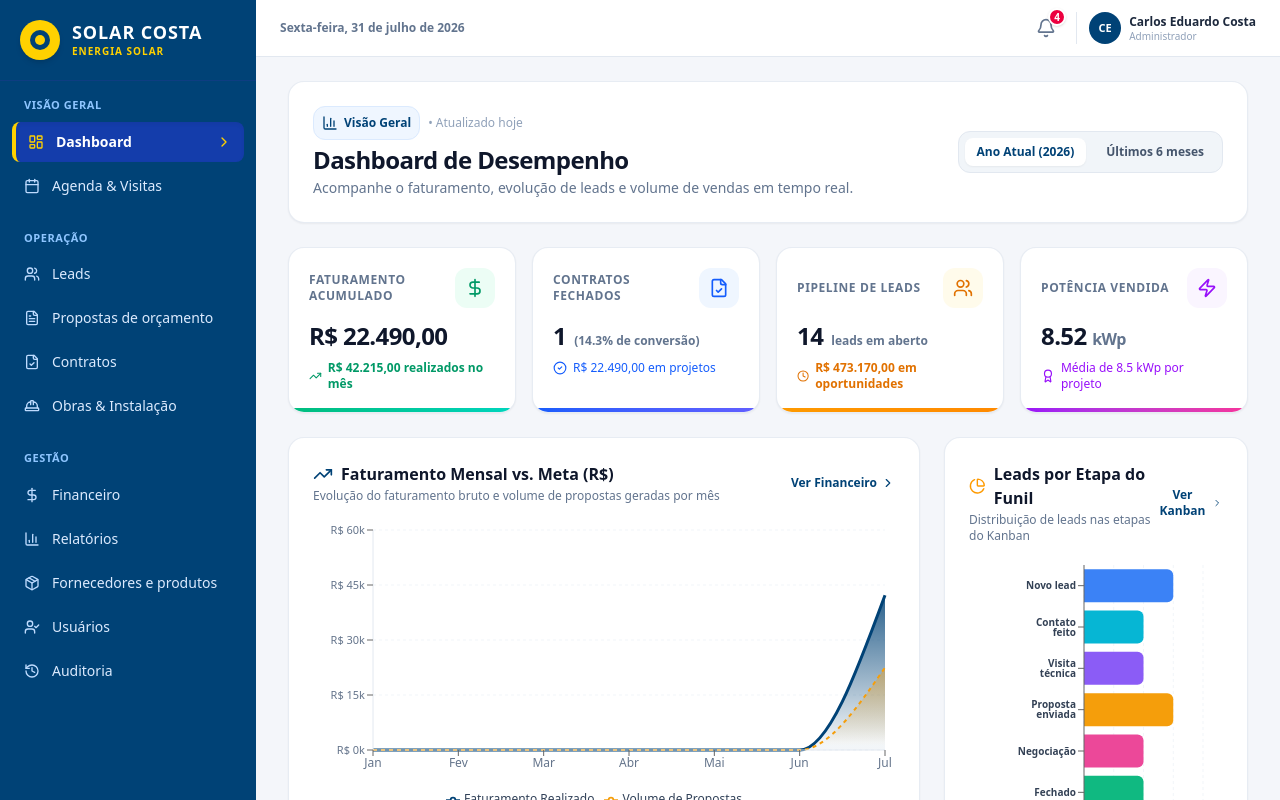
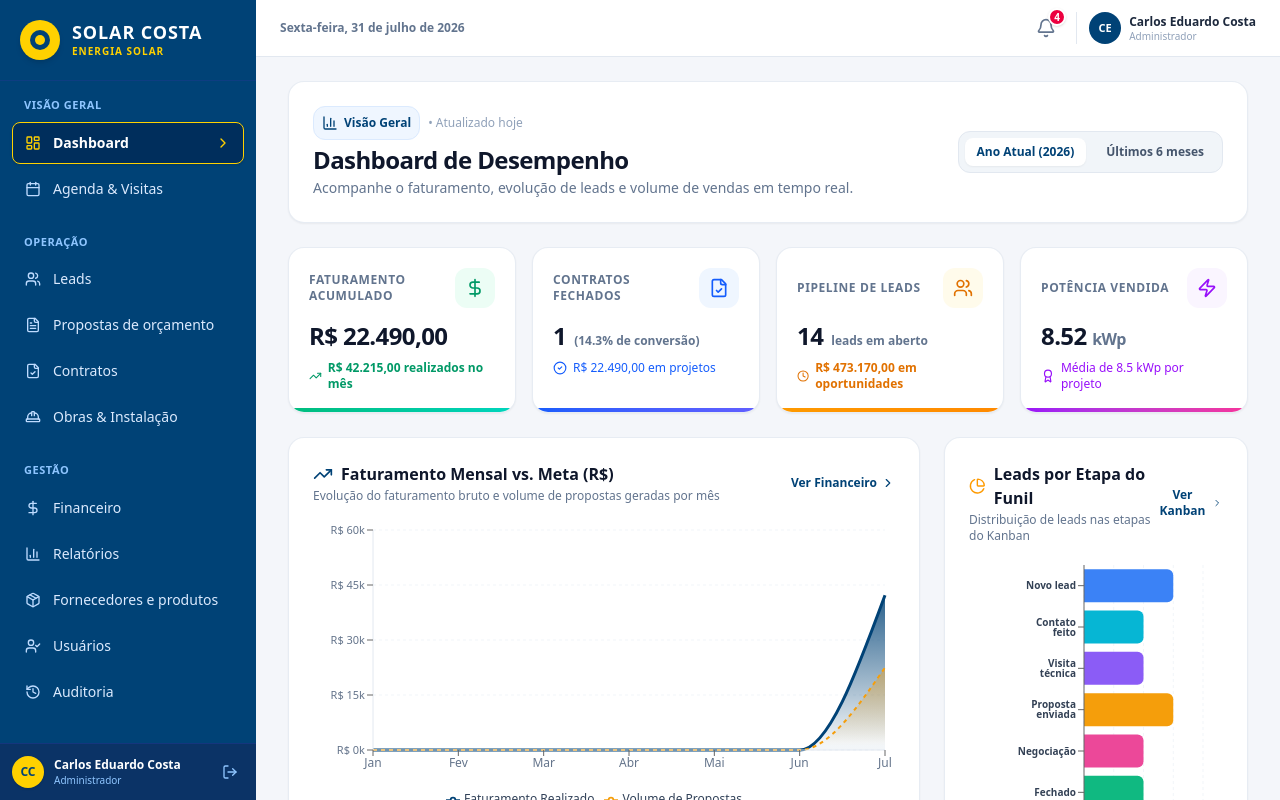
Before and after one commit to gabrielskap/SolarCosta, a React (Vite) app: page /sistema in a window 1280 px wide. Shown: the top 800 px of the page. Built offline with nearby package versions, Linux system fonts and the light colour scheme.

Commit message:
feat: initialize main application shell and sidebar component for CRM navigation

```diff
--- a/src/App.tsx
+++ b/src/App.tsx
@@ -403,9 +403,9 @@ export default function App() {
   const currentLead = leads.find((l) => l.id === selectedLeadId) || leads[0];
 
   return (
-    <div className="min-h-screen bg-[#f4f6fa] text-slate-800 flex flex-col font-sans antialiased">
+    <div className="h-screen w-screen overflow-hidden bg-[#f4f6fa] text-slate-800 flex flex-col font-sans antialiased">
       {/* Mobile Top Header Navigation */}
-      <header className="md:hidden bg-[#004276] text-white p-4 flex items-center justify-between border-b border-blue-900 sticky top-0 z-30 shadow-md">
+      <header className="lg:hidden bg-[#004276] text-white p-4 flex items-center justify-between border-b border-blue-900 sticky top-0 z-30 shadow-md shrink-0">
         <div className="flex items-center gap-2">
           <button
             onClick={() => setIsMobileSidebarOpen(!isMobileSidebarOpen)}
@@ -435,7 +435,7 @@ export default function App() {
         </div>
       </header>
 
-      <div className="flex-1 flex overflow-hidden">
+      <div className="flex-1 flex h-full overflow-hidden relative">
         {/* Sidebar Desktop & Mobile Drawer */}
         <Sidebar
           activeTab={activeTab}
@@ -452,15 +452,15 @@ export default function App() {
         {/* Mobile Sidebar overlay backdrop */}
         {isMobileSidebarOpen && (
           <div
-            className="fixed inset-0 bg-slate-900/60 backdrop-blur-xs z-30 md:hidden"
+            className="fixed inset-0 bg-slate-900/60 backdrop-blur-xs z-30 lg:hidden"
             onClick={() => setIsMobileSidebarOpen(false)}
           />
         )}
 
         {/* Right column: desktop top bar + scrollable workspace */}
-        <div className="flex-1 flex flex-col overflow-hidden">
+        <div className="flex-1 flex flex-col h-full min-w-0 overflow-hidden lg:pl-64">
           {/* Desktop top utility bar (notifications, user) */}
-          <header className="hidden md:flex items-center justify-between gap-3 bg-white border-b border-slate-200 px-6 py-2.5 shrink-0">
+          <header className="hidden lg:flex items-center justify-between gap-3 bg-white border-b border-slate-200 px-6 py-2.5 shrink-0 z-10">
             <span className="text-xs font-semibold text-slate-500 first-letter:uppercase">
               {REFERENCE_TODAY.toLocaleDateString('pt-BR', { weekday: 'long', day: '2-digit', month: 'long', year: 'numeric' })}
             </span>
--- a/src/components/Sidebar.tsx
+++ b/src/components/Sidebar.tsx
@@ -31,7 +31,7 @@ export const Sidebar: React.FC<SidebarProps> = ({
   currentUser,
   onLogout,
   isOpenMobile = false,
-  setIsOpenMobile = (_open: boolean) => {},
+  setIsOpenMobile = (_open: boolean) => { },
 }) => {
   const getInitials = (name: string) => {
     const parts = name.split(' ');
@@ -42,23 +42,29 @@ export const Sidebar: React.FC<SidebarProps> = ({
   };
 
   const navItems = [
-    { section: 'VISÃO GERAL', items: [
+    {
+      section: 'VISÃO GERAL', items: [
         { id: 'dashboard', label: 'Dashboard', icon: LayoutDashboard },
         { id: 'agenda', label: 'Agenda & Visitas', icon: Calendar },
-    ]},
-    { section: 'OPERAÇÃO', items: [
+      ]
+    },
+    {
+      section: 'OPERAÇÃO', items: [
         { id: 'leads', label: 'Leads', icon: Users },
         { id: 'proposta', label: 'Propostas de orçamento', icon: FileText },
         { id: 'contrato', label: 'Contratos', icon: FileCheck },
         { id: 'obras', label: 'Obras & Instalação', icon: HardHat },
-    ]},
-    { section: 'GESTÃO', items: [
+      ]
+    },
+    {
+      section: 'GESTÃO', items: [
         { id: 'financeiro', label: 'Financeiro', icon: DollarSign },
         { id: 'relatorios', label: 'Relatórios', icon: BarChart3 },
         { id: 'fornecedores', label: 'Fornecedores e produtos', icon: Package },
         { id: 'usuarios', label: 'Usuários', icon: UserCheck },
         { id: 'auditoria', label: 'Auditoria', icon: History },
-    ]}
+      ]
+    }
   ];
 
   return (
@@ -72,8 +78,7 @@ export const Sidebar: React.FC<SidebarProps> = ({
       )}
 
       <aside
-        className={`fixed lg:static top-0 left-0 bottom-0 z-40 w-64 bg-[#004276] text-white flex flex-col transition-transform duration-300 ease-in-out ${
-          isOpenMobile ? 'translate-x-0' : '-translate-x-full lg:translate-x-0'
+        className={`fixed top-0 left-0 bottom-0 z-40 w-64 h-screen bg-[#004276] text-white flex flex-col transition-transform duration-300 ease-in-out shrink-0 ${isOpenMobile ? 'translate-x-0' : '-translate-x-full lg:translate-x-0'
           }`}
       >
         {/* Brand Header */}
@@ -115,10 +120,9 @@ export const Sidebar: React.FC<SidebarProps> = ({
                         setActiveTab(item.id);
                         setIsOpenMobile(false);
                       }}
-                      className={`w-full flex items-center justify-between px-3 py-2.5 rounded-lg text-sm font-medium transition-all ${
-                        isActive
-                          ? 'bg-blue-800/80 text-white font-semibold shadow-inner border-l-4 border-[#FFD100]'
-                          : 'text-blue-100 hover:bg-blue-900/40 hover:text-white'
+                      className={`w-full flex items-center justify-between px-3 py-2.5 rounded-lg text-sm font-medium transition-all ${isActive
+                          ? 'bg-[#002e5c] text-white font-semibold border border-[#FFD100] shadow-sm'
+                          : 'text-blue-100 hover:bg-blue-900/40 hover:text-white border border-transparent'
                         }`}
                     >
                       <div className="flex items-center gap-3">
```
Lines whose indentation alone changed are shown as unchanged.
